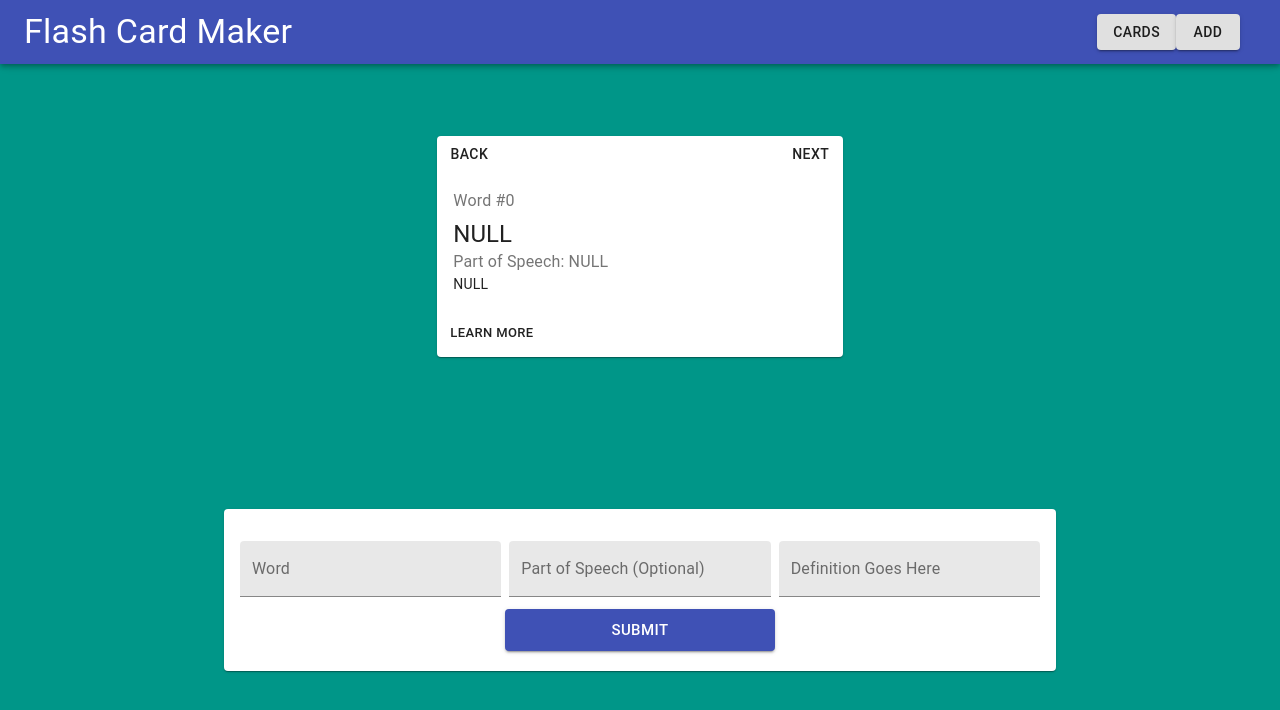
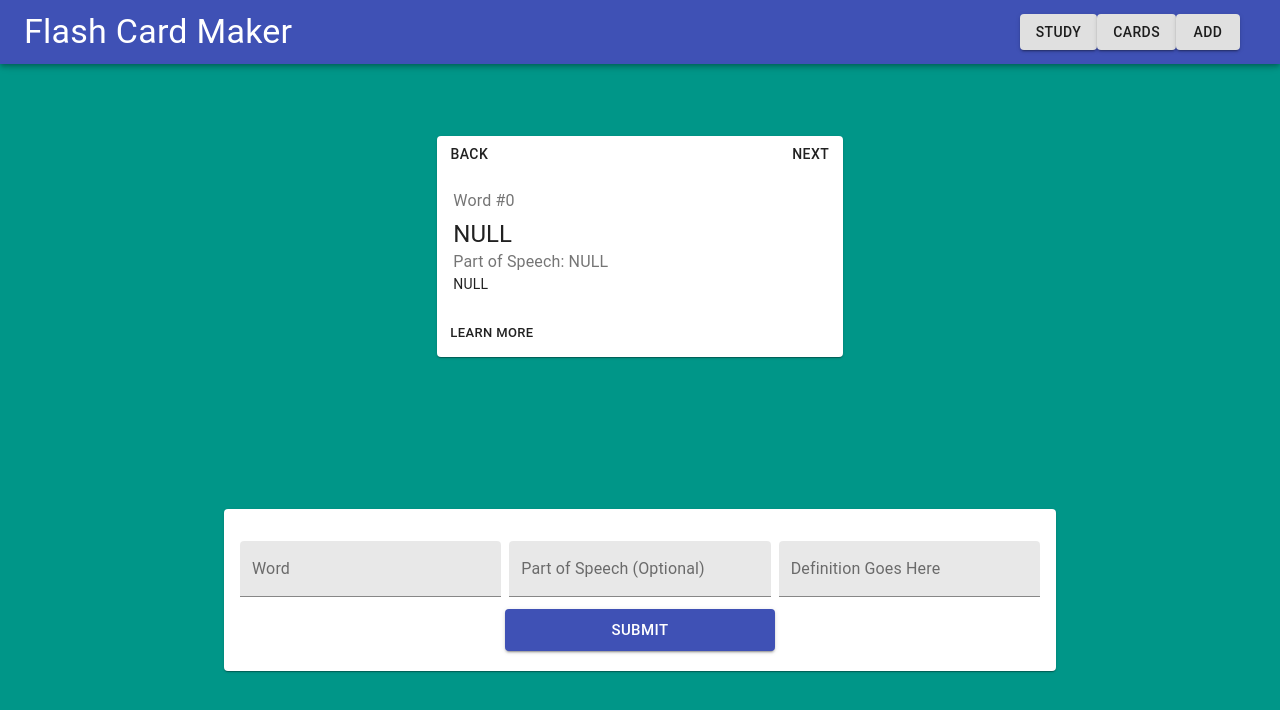
Before and after one commit to briankeefe/webApp, a Next.js app: page / in a window 1280 px wide. Shown: the top 710 px of the page. Built offline with nearby package versions, Linux system fonts and the light colour scheme; no server answers.

Commit message:
Added Study Button

```diff
--- a/src/universal/layout.js
+++ b/src/universal/layout.js
@@ -31,6 +31,9 @@ let layout = classes => (
 			<Toolbar>
 				<Typography variant="h4">Flash Card Maker</Typography>
 				<Box mr={5} style={{ position: "absolute", right: 0 }}>
+					<Link href="/study">
+						<Button variant="contained">Study</Button>
+					</Link>
 					<Link href="/cards">
 						<Button variant="contained">Cards</Button>
 					</Link>
```
